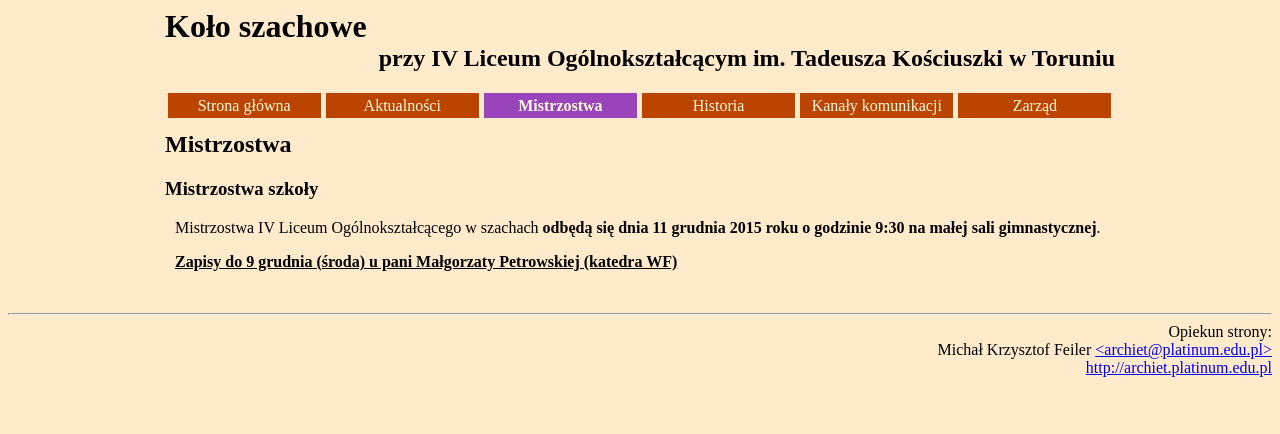
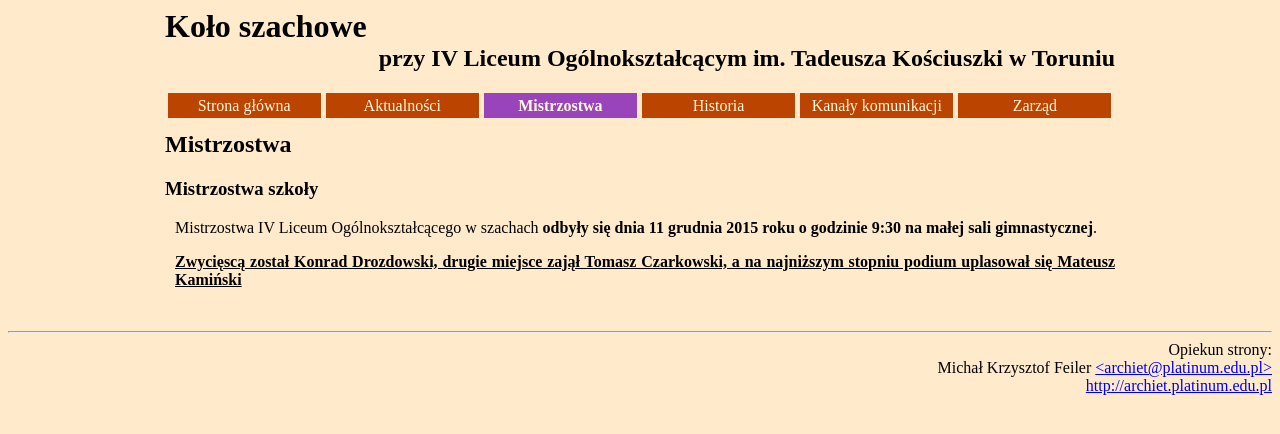
Before and after one commit to ArchieT/szachyivlo-website, a PHP site: page /mistrzostwa.php in a window 1280 px wide. Shown: the top 434 px of the page. Run offline with PHP 8.4, Linux system fonts and the light colour scheme.

Commit message:
Z jakich oni klas byli...

```diff
--- a/mistrzostwa.php
+++ b/mistrzostwa.php
@@ -33,8 +33,8 @@ new Date().getTime(),event:'gtm.js'});var f=d.getElementsByTagName(s)[0],
 <?php include "menu.html"; ?>
 		<h2 class="page">Mistrzostwa</h2>
 <h3>Mistrzostwa szkoły</h3>
-<p class="news">Mistrzostwa IV Liceum Ogólnokształcącego w szachach <b>odbędą się dnia 11 grudnia 2015 roku o godzinie 9:30 na&nbsp;małej sali gimnastycznej</b>.</p>
-<p class="news"><b><u>Zapisy do 9 grudnia (środa) u pani Małgorzaty Petrowskiej (katedra WF)</u></b></p>
+<p class="news">Mistrzostwa IV Liceum Ogólnokształcącego w szachach <b>odbyły się dnia 11 grudnia 2015 roku o godzinie 9:30 na&nbsp;małej sali gimnastycznej</b>.</p>
+<p class="news"><b><u>Zwycięscą został Konrad Drozdowski, drugie miejsce zajął Tomasz Czarkowski, a na najniższym stopniu podium uplasował się Mateusz Kamiński</u></b></p>
 		<br></div>
 		<hr>
 		<div class="footer">Opiekun strony:<br>Michał Krzysztof Feiler <a href="mailto:archiet@platinum.edu.pl">&lt;archiet@platinum.edu.pl&gt;</a><br><a href="http://archiet.platinum.edu.pl">http://archiet.platinum.edu.pl</a></div>
```
